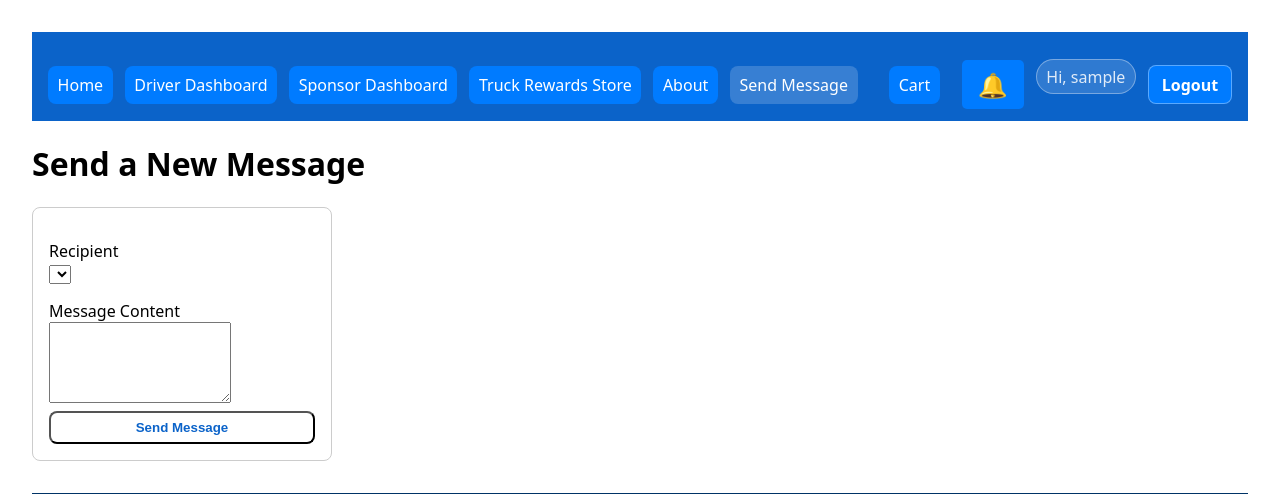
After one commit to swordfish098/Triple-T-s-Rewards-daniel, a Flask app: page /notifications/message/send in a window 1280 px wide. The commit adds this page. Shown: the top 494 px of the page. Run offline with Flask 3, Linux system fonts and the light colour scheme; a user stored in the database is signed in; tables that the repository leaves empty hold one stand-in row (values such as "Sample post"); lists and menus that the app fills with data are empty; parts of the project's set-up code (start-up, migrations or seed data) failed here and were passed over; some libraries are stand-ins or nearby versions.

Commit message:
Notifications baby

```diff
--- a/app.py
+++ b/app.py
@@ -43,6 +43,8 @@ def create_app():
     from common.routes import common_bp
     from about.routes import about_bp
     from about.routes import update_version
+    from notifications.routes import notification_bp
+
 
     app.register_blueprint(about_bp, url_prefix='/about')
     app.register_blueprint(auth_bp)
@@ -51,6 +53,7 @@ def create_app():
     app.register_blueprint(sponsor_bp, url_prefix='/sponsor')
     app.register_blueprint(rewards_bp, url_prefix='/truck-rewards')
     app.register_blueprint(common_bp)
+    app.register_blueprint(notification_bp, url_prefix='/notifications')
 
 
     # Schedule the version update job to run weekly
--- /dev/null
+++ b/notifications/forms.py
@@ -0,0 +1,38 @@
+from flask_wtf import FlaskForm
+from wtforms import TextAreaField, SubmitField, SelectField
+from wtforms.validators import DataRequired, Length
+from models import User
+
+# Assuming your User model has USERNAME, FNAME, and LNAME attributes
+class SendNotificationForm(FlaskForm):
+    recipient = SelectField('Recipient',
+                            validators=[DataRequired()],
+                            coerce=int)
+
+    message = TextAreaField('Message Content',
+                            validators=[
+                                DataRequired(),
+                                Length(min=5, max=500, message='Message must be between 5 and 500 characters.')
+                            ],
+                            render_kw={"rows": 5})
+
+    submit = SubmitField('Send Message')
+
+    def __init__(self, current_user_code=None, *args, **kwargs):
+        super(SendNotificationForm, self).__init__(*args, **kwargs)
+
+        # 1. Fetch all active users, ordered by Username
+        users = User.query.filter_by(IS_ACTIVE=True).order_by(User.USERNAME).all()
+
+        choices = []
+        for u in users:
+            # 2. Create the display label: "USERNAME (First Name Last Name)"
+            display_name = f"{u.USERNAME} ({u.FNAME} {u.LNAME})"
+
+            # 3. Skip the current user if their USER_CODE is provided
+            if current_user_code is None or u.USER_CODE != current_user_code:
+                # The value (u.USER_CODE) must be the integer ID you save in the database
+                choices.append((u.USER_CODE, display_name))
+
+        # 4. Set the final choices list
+        self.recipient.choices = choices
--- /dev/null
+++ b/notifications/routes.py
@@ -0,0 +1,87 @@
+from flask import Blueprint, render_template, request, redirect, url_for, flash, jsonify
+from flask_login import login_required, current_user
+from common.decorators import role_required
+from common.logging import log_audit_event, LOGIN_EVENT
+from datetime import datetime
+from sqlalchemy.exc import IntegrityError
+from models import User, Role, StoreSettings, db, DriverApplication, Sponsor, Notification
+from extensions import db
+from datetime import datetime
+from .forms import SendNotificationForm
+
+# Blueprint for notification-related routes
+notification_bp = Blueprint('notification_bp', __name__, template_folder="../templates")
+
+@notification_bp.route('/notifications')
+@login_required
+def notifications():
+    notifications = Notification.query.filter_by(
+        recipient=current_user
+    ).order_by(Notification.READ_STATUS.asc(), Notification.TIMESTAMP.desc()).limit(50).all()
+
+    unread_to_mark = Notification.query.filter_by(
+        recipient=current_user,
+        READ_STATUS=False
+    ).all()
+
+    for notif in unread_to_mark:
+        notif.READ_STATUS = True
+
+    db.session.commit()
+
+    return render_template('notifications/list.html', notifications=notifications)
+
+# In your notifications Blueprint file (e.g., notify_bp.py)
+
+# In your notifications Blueprint file (e.g., notify_bp.py)
+
+@notification_bp.route('/message/send', methods=['GET', 'POST'])
+@login_required
+def send_message():
+    form = SendNotificationForm(current_user_code=current_user.USER_CODE)
+
+    if form.validate_on_submit():
+        recipient_code = form.recipient.data
+        message_content = form.message.data
+        sender_code = current_user.USER_CODE
+
+        # --- FIX STARTS HERE ---
+
+        # 1. Convert the list of choices (tuples) into a dictionary {value: label}
+        choices_dict = dict(form.recipient.choices)
+
+        # 2. Safely retrieve the full display name using the submitted ID
+        recipient_name = choices_dict.get(recipient_code, f"User ID {recipient_code}")
+
+        # --- FIX ENDS HERE ---
+
+        try:
+            Notification.create_notification(
+                recipient_code=recipient_code,
+                sender_code=sender_code,
+                message=message_content
+            )
+
+            # Use the correctly retrieved name in the flash message
+            flash(f'Message successfully sent to {recipient_name}!', 'success')
+            return redirect(url_for('notification_bp.notifications'))
+
+        except Exception as e:
+            flash(f'Error sending message: {e}', 'danger')
+
+    return render_template('notifications/send_message.html', form=form)
+
+    return render_template('notifications/send_message.html', form=form)
+
+@notification_bp.route('/notifications/unread_count', methods=['GET'])
+@login_required
+def get_unread_count():
+    # Ensure current_user.USER_CODE is the primary key for the recipient filter
+    if not current_user.is_authenticated:
+        return jsonify({'count': 0})
+
+    count = Notification.query.filter_by(
+        RECIPIENT_CODE=current_user.USER_CODE,
+        READ_STATUS=False
+    ).count()
+    return jsonify({'count': count})
--- a/templates/base.html
+++ b/templates/base.html
@@ -6,6 +6,42 @@
   <meta name="viewport" content="width=device-width, initial-scale=1" />
   <link rel="stylesheet" href="{{ url_for('static', filename='css/style.css') }}">
 </head>
+{% block scripts %}
+<script>
+  function fetchNotificationCount() {
+    // Only run if the user is authenticated (safety check)
+    if ("{{ current_user.is_authenticated }}" === "True") {
+      fetch('{{ url_for("notification_bp.get_unread_count") }}')
+        .then(response => {
+            if (!response.ok) {
+                console.error('Failed to fetch notifications. Status:', response.status);
+                return {};
+            }
+            return response.json();
+        })
+        .then(data => {
+          const countElement = document.getElementById('notification-count');
+
+          if (data && data.count > 0) {
+            // 1. Set the number inside the bubble
+            countElement.textContent = data.count;
+            // 2. Make the bubble visible
+            countElement.style.display = 'inline-block';
+          } else {
+            // 3. Hide the bubble if the count is zero
+            countElement.textContent = '';
+            countElement.style.display = 'none';
+          }
+        })
+        .catch(error => console.error('Error fetching notifications:', error));
+    }
+  }
+
+  // Start polling
+  fetchNotificationCount();
+  setInterval(fetchNotificationCount, 30000); // Poll every 30 seconds
+</script>
+{% endblock %}
 <body>
 
     {# include universal navbar #}
--- /dev/null
+++ b/templates/notifications/send_message.html
@@ -0,0 +1,79 @@
+{% extends "base.html" %}
+
+{% block title %}Send New Message - TRIPLE T's{% endblock %}
+
+{% block content %}
+  <h1>Send a New Message</h1>
+
+  <div class="form-container">
+    <form method="POST" action="{{ url_for('notification_bp.send_message') }}">
+        {{ form.hidden_tag() }}
+
+        <div class="form-group">
+            {{ form.recipient.label }}
+            {{ form.recipient(class="form-control") }}
+            {% for error in form.recipient.errors %}
+                <span class="error">{{ error }}</span>
+            {% endfor %}
+        </div>
+
+        <div class="form-group">
+            {{ form.message.label }}
+            {{ form.message(class="form-control") }}
+            {% for error in form.message.errors %}
+                <span class="error">{{ error }}</span>
+            {% endfor %}
+        </div>
+
+        <div class="form-group">
+            {{ form.submit(class="btn btn-primary") }}
+        </div>
+    </form>
+  </div>
+{% endblock %}
+
+{% block styles %}
+<style>
+    /* Basic form styling (adjust to match your global styles) */
+    .form-container {
+        max-width: 500px;
+        margin: 20px auto;
+        padding: 20px;
+        border: 1px solid #ccc;
+        border-radius: 8px;
+        background-color: #fff;
+    }
+    .form-group {
+        margin-bottom: 15px;
+    }
+    .form-group label {
+        display: block;
+        margin-bottom: 5px;
+        font-weight: bold;
+    }
+    .form-control {
+        width: 100%;
+        padding: 8px;
+        box-sizing: border-box;
+        border: 1px solid #ddd;
+        border-radius: 4px;
+    }
+    textarea.form-control {
+        resize: vertical;
+    }
+    .btn-primary {
+        background-color: #007bff;
+        color: white;
+        padding: 10px 15px;
+        border: none;
+        border-radius: 4px;
+        cursor: pointer;
+    }
+    .error {
+        color: red;
+        font-size: 0.9em;
+        display: block;
+        margin-top: 5px;
+    }
+</style>
+{% endblock %}
--- a/templates/partials/navbar.html
+++ b/templates/partials/navbar.html
@@ -15,6 +15,8 @@
 
     <a class="nav-link {{ 'active' if request.endpoint == 'about_bp.view_about' else '' }}"
        href="{{ url_for('about_bp.view_about') }}">About</a>
+    <a class="nav-link {{ 'active' if request.endpoint == 'notification_bp.send_message' else '' }}"
+       href="{{ url_for('notification_bp.send_message') }}">Send Message</a>
   </div>
 
   <div class="nav-right">
@@ -22,6 +24,20 @@
       <a href="{{ url_for('rewards_bp.view_cart') }}" class="nav-link">
         Cart
       </a>
+      <span id="notification-bell-container" style="position: relative; margin-left: 10px; display: inline-block;">
+        <a href="{{ url_for('notification_bp.notifications') }}" style="text-decoration: none; font-size: 1.5em; vertical-align: middle;">
+          🔔
+        </a>
+        <span id="notification-count"
+              style="position: absolute; top: -8px; right: -12px;
+                     background-color: red; color: white; border-radius: 50%;
+                     padding: 2px 6px; font-size: 0.7em;
+                     line-height: 1; /* Ensures text is centered */
+                     display: none; /* Hidden by default */
+                     min-width: 10px; /* Ensures bubble holds one digit */
+                     text-align: center;">
+        </span>
+      </span>
       <span class="user-chip">Hi, {{ current_user.USERNAME }}</span>
       <a class="btn-outline" href="{{ url_for('auth.logout') }}">Logout</a>
     {% else %}
```
Also changed, not shown: models.py (+40 -0 lines), templates/notifications/list.html (added, +106 -0 lines).
